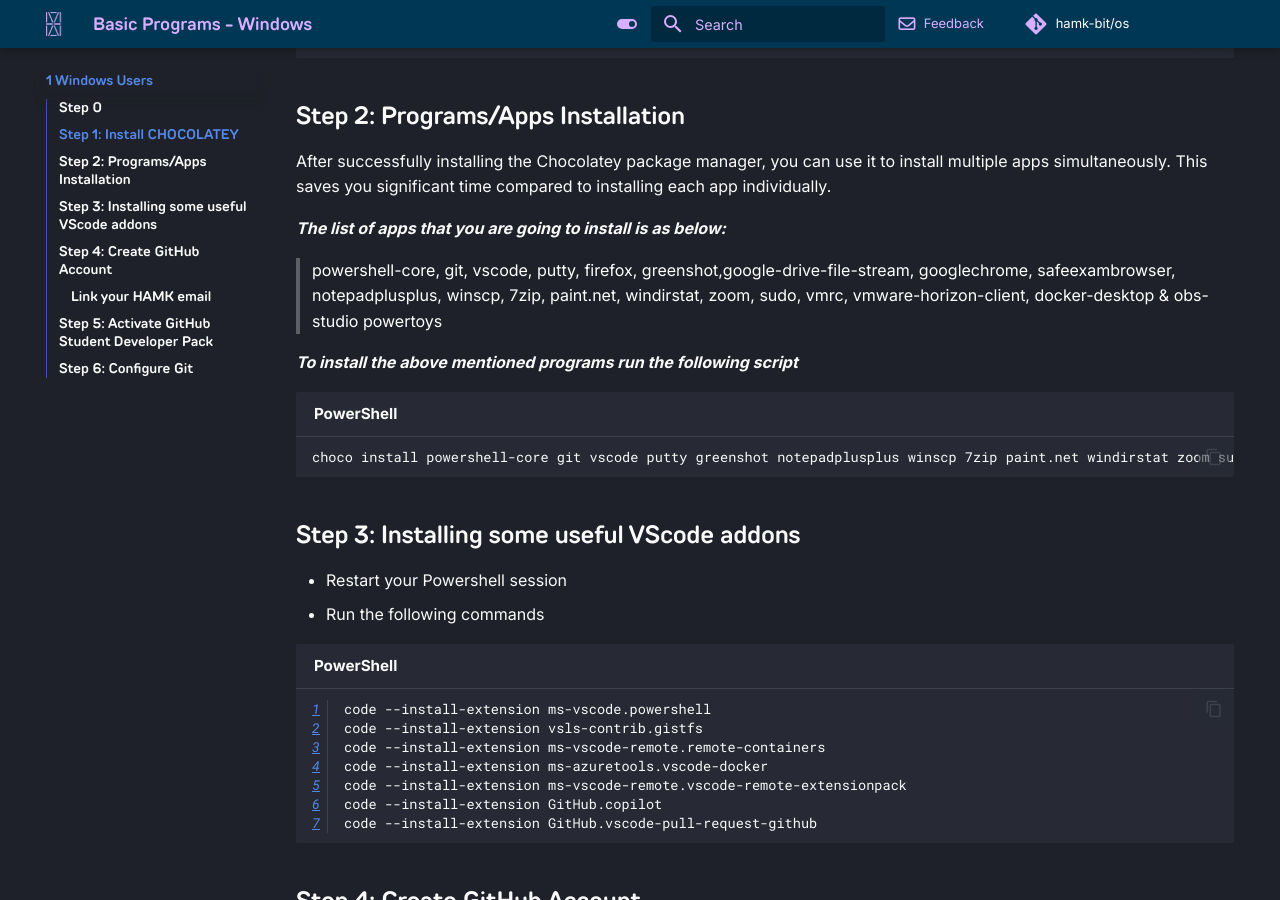
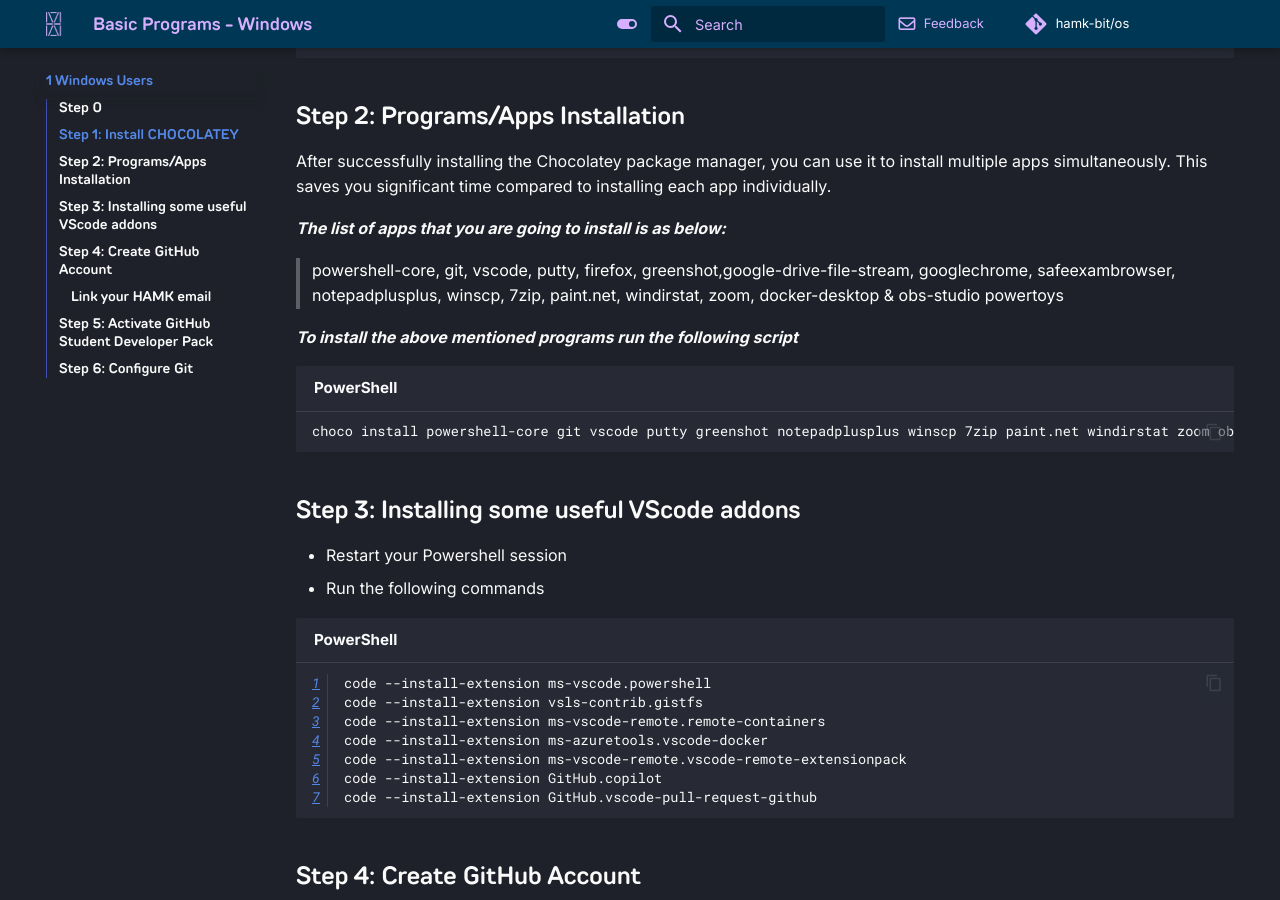
Before and after one commit to hamk-business-information-technology/os, an MkDocs documentation site: the page built from docs/index.md, in a window 1280 px wide and 900 px high, scrolled down 1600 px. Built offline with MkDocs 1.6.1 and Material for MkDocs 9.7.7, drawn with Linux system fonts in a browser that asks for light colours; comment, search, counter and statistics services are not loaded; a style sheet for code colours, icons or effects is not loaded.

Commit message:
Update installation list for Chocolatey packages. Remove VMware
Removed 'sudo', 'vmrc', and 'vmware-horizon-client' from the installation list and command.

````diff
--- a/docs/index.md
+++ b/docs/index.md
@@ -54,12 +54,12 @@
 
 ***The list of apps that you are going to install is as below:*** <br>
 
-> powershell-core, git, vscode, putty, firefox, greenshot,google-drive-file-stream, googlechrome, safeexambrowser, notepadplusplus, winscp, 7zip,  paint.net, windirstat, zoom, sudo, vmrc, vmware-horizon-client, docker-desktop & obs-studio powertoys
+> powershell-core, git, vscode, putty, firefox, greenshot,google-drive-file-stream, googlechrome, safeexambrowser, notepadplusplus, winscp, 7zip,  paint.net, windirstat, zoom, docker-desktop & obs-studio powertoys
 
 ***To install the above mentioned programs run the following script***
 
 ```powershell
-choco install powershell-core git vscode putty greenshot notepadplusplus winscp 7zip paint.net windirstat zoom sudo vmrc vmware-horizon-client obs-studio docker-desktop google-drive-file-stream googlechrome safeexambrowser firefox curl powertoys vmwareworkstation -y
+choco install powershell-core git vscode putty greenshot notepadplusplus winscp 7zip paint.net windirstat zoom obs-studio docker-desktop google-drive-file-stream googlechrome safeexambrowser firefox curl powertoys vmwareworkstation -y
 
 ```
 ## Step 3: Installing some useful VScode addons
````
